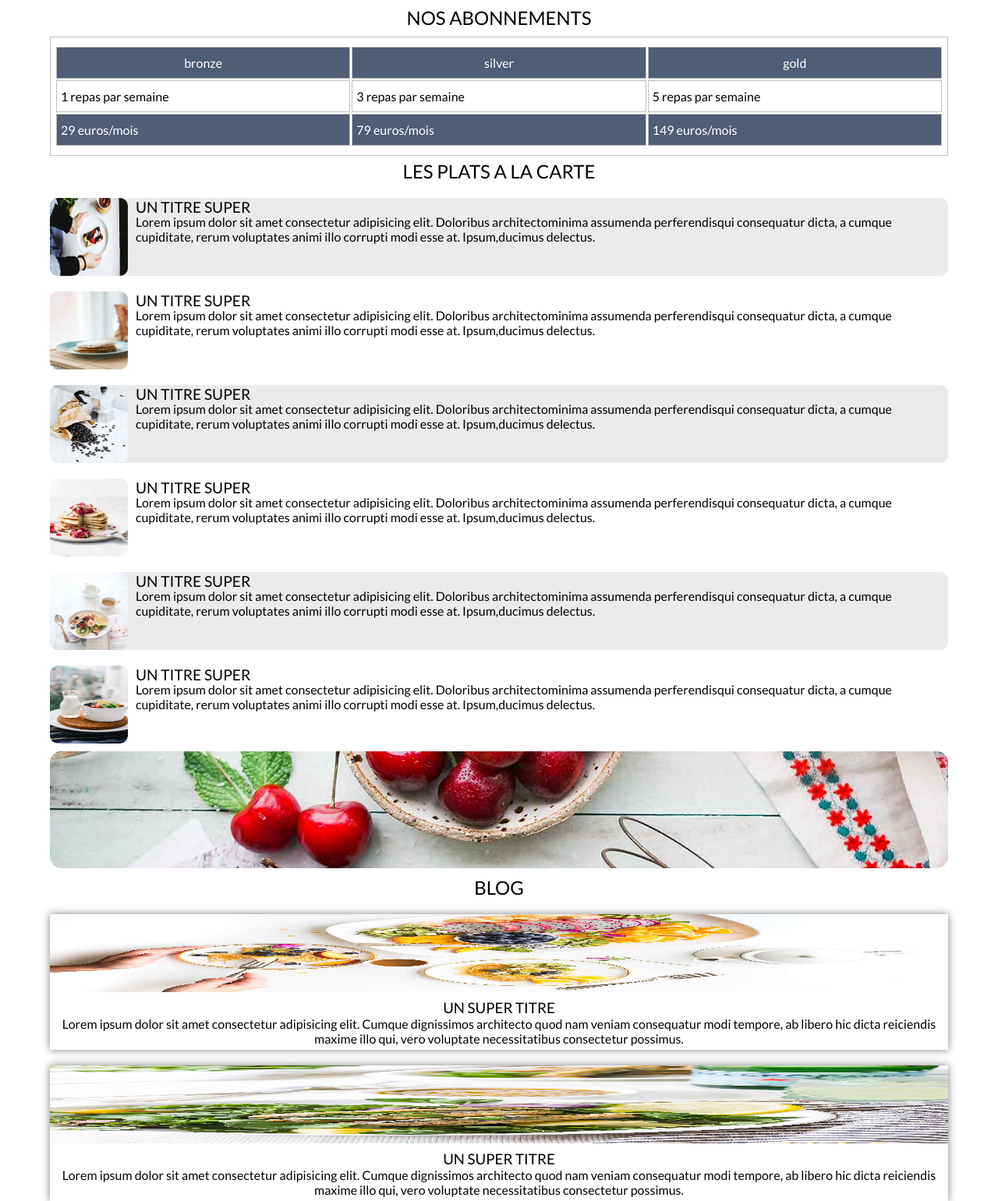
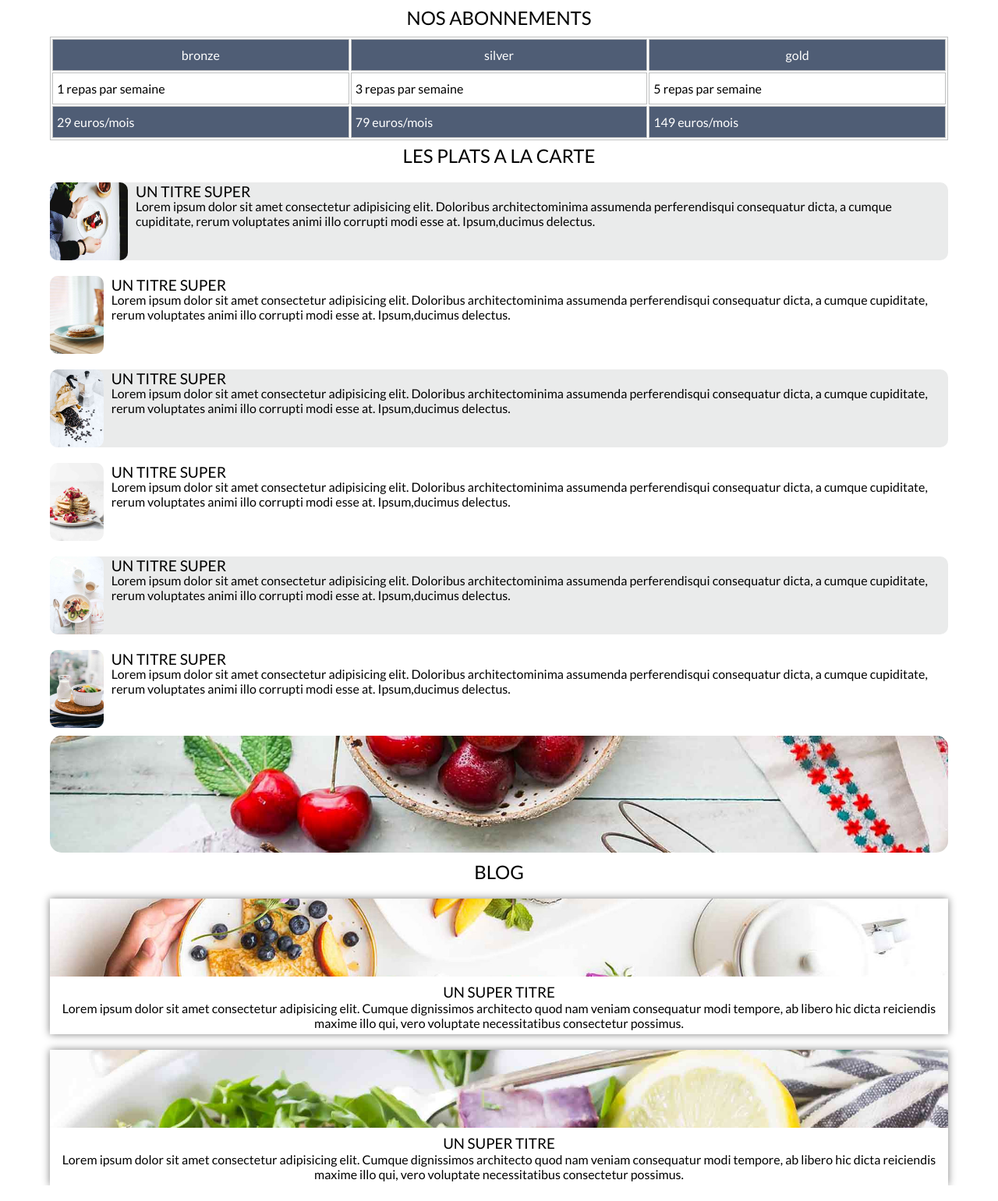
Before and after one commit to jokay03J-V2/EVAL-_A1_2023_JOAN, a website built with Vite: page index.html in a window 1280 px wide. Shown: the part 130-1671 px from the top of the page at 78% size. Built offline with nearby package versions, Linux system fonts and the light colour scheme.

Commit message:
update style
* fix image size
* remove all useless styles

```diff
--- a/style.css
+++ b/style.css
@@ -70,7 +70,6 @@
   flex-direction: column;
   gap: 10px;
   padding: 3% 0px 3% 0%;
-  position: relative;
 }
 
 .header
@@ -82,11 +81,10 @@
   font-family: "Lato", sans-serif;
   font-weight: 400;
   text-transform: uppercase;
-  transition: all ease 0.5s;
+  transition: all ease 0.3s;
   border-radius: 50px;
   padding: 2px 2px;
   text-align: center;
-  min-height: fit-content;
   min-width: fit-content;
   cursor: pointer;
 }
@@ -132,6 +130,7 @@
 .subscription table {
   font-family: "Lato", sans-serif;
   width: 90%;
+  padding: 0px;
 }
 
 .subscription table thead,
@@ -150,7 +149,9 @@ tfoot {
 .subscription table,
 td {
   border: #bfc0c0 solid 1px;
-  text-align: start;
+}
+
+.subscription td {
   padding: 10px 5px;
 }
 
@@ -186,9 +187,7 @@ td {
 }
 
 .foods .food--img {
-  height: 100%;
   width: 100px;
-  aspect-ratio: 16/9;
   border-radius: 10px;
   background-position: center;
   background-repeat: no-repeat;
@@ -241,11 +240,7 @@ td {
 .blog .blog--card .blog--card--img {
   width: 100%;
   height: 100px;
-  background-size: cover;
-  background-attachment: fixed;
-  background-position: center;
-  background-repeat: no-repeat;
-  aspect-ratio: 16/9;
+  object-fit: cover;
 }
 
 .blog .blog--card .blog--card--title {
```
